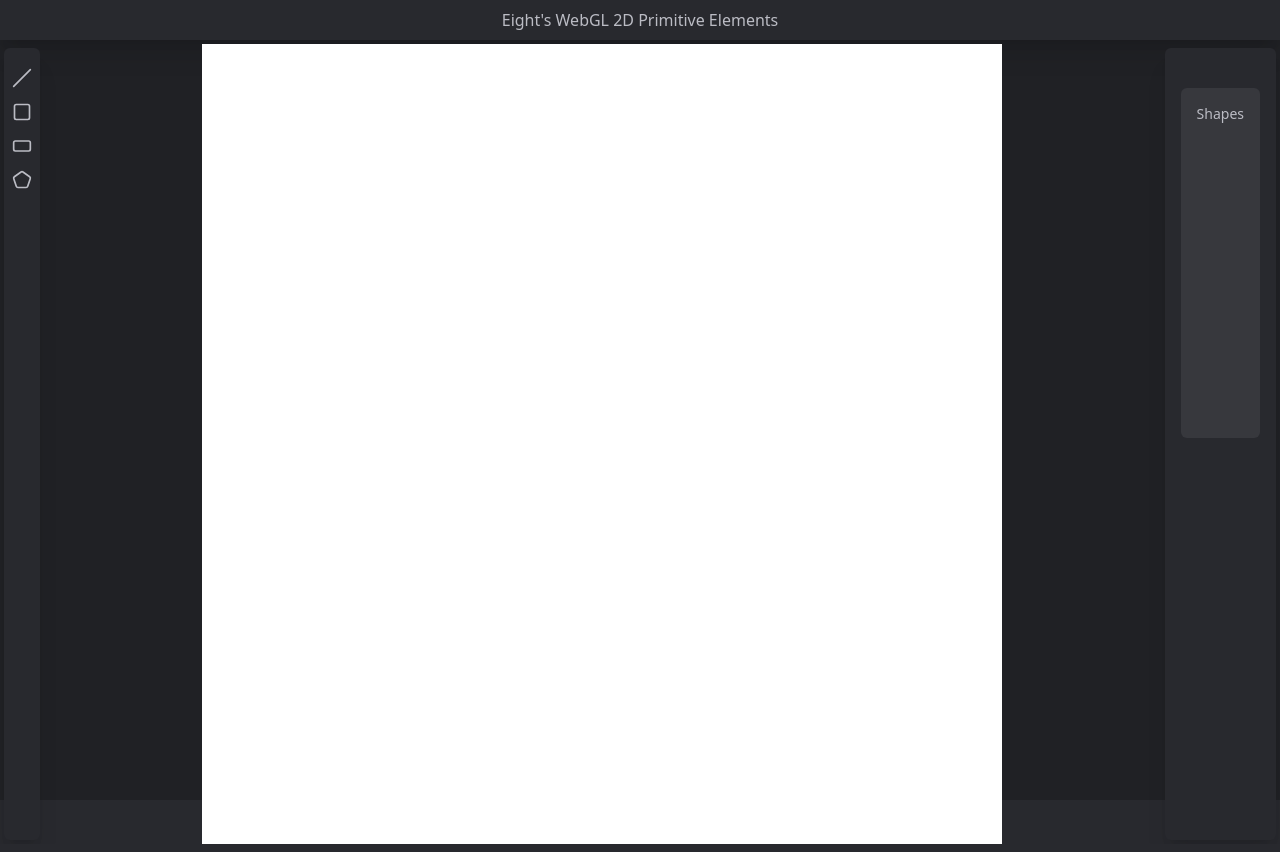
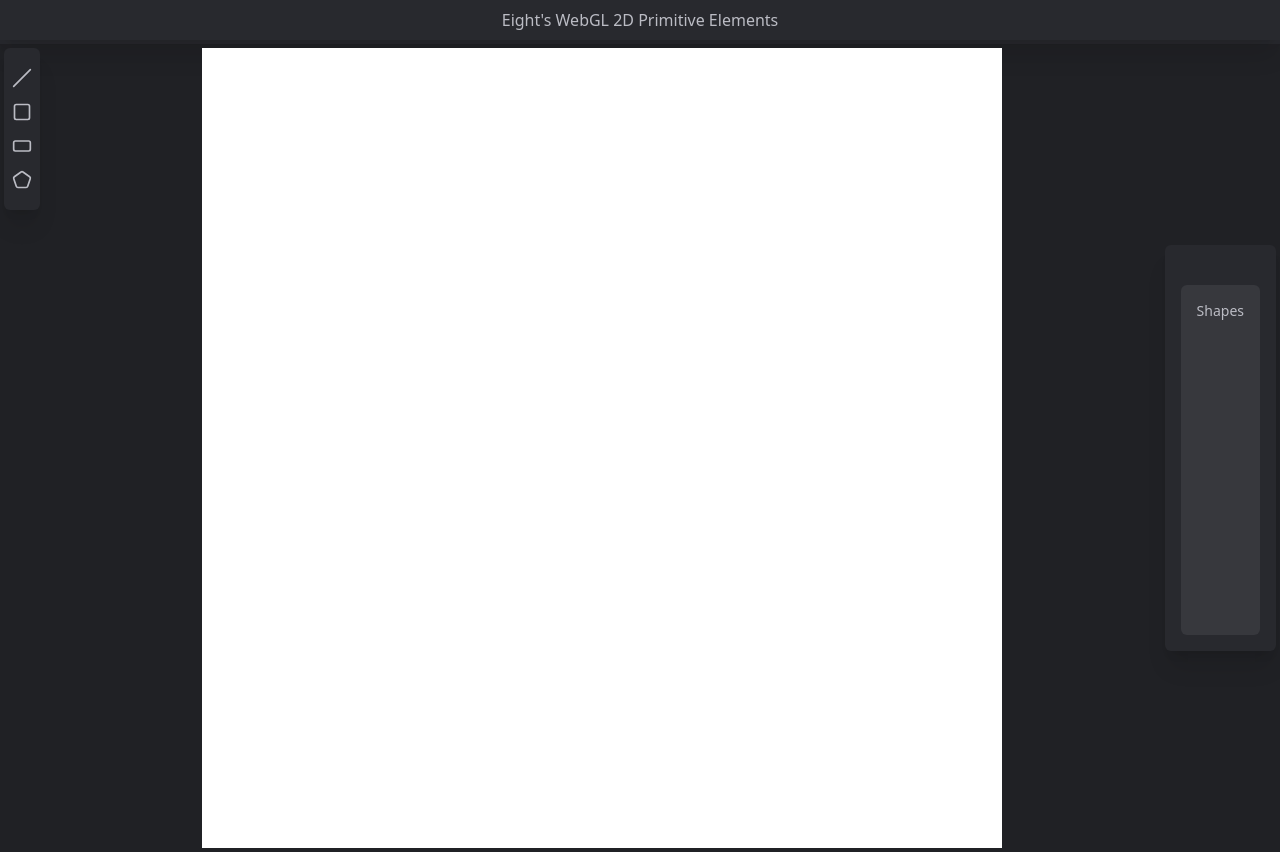
Before and after one commit to akbarmridho/tugas-besar-grafkom-1-eight, a website built with Vite: page index.html in a window 1280 px wide. Built offline with nearby package versions, Linux system fonts and the light colour scheme; what tweakpane would draw is missing.

Commit message:
refactor: appearance

```diff
--- a/index.html
+++ b/index.html
@@ -9,10 +9,10 @@
 </head>
 
 <body class="bg-primary">
-  <div class="flex flex-col bg-tertiary h-screen">
-    <h1 class="flex-none bg-primary text-md font-medium text-primary-fg text-center py-2 mb-1 shadow-xl">Eight's WebGL 2D Primitive Elements</h1>
-    <div class="flex flex-row h-full p-1 justify-between items-center">
-      <div class="flex flex-col h-full bg-primary w-fit p-1 rounded-md gap-1.5 py-4 px-1 shadow-xl" id="shape-btn-container">
+  <h1 class="bg-primary text-md font-medium text-primary-fg text-center py-2 mb-1 shadow-xl">Eight's WebGL 2D Primitive Elements</h1>
+  <div class="flex flex-col bg-tertiary">
+    <div class="flex flex-row p-1 justify-between items-center">
+      <div class="self-start flex flex-col gap-1.5 bg-primary p-1 rounded-md py-4 px-1 shadow-xl" id="shape-btn-container">
           <button class="shape-btn hover:bg-secondary hover:bg-opacity-50 rounded-sm p-1" id="line-btn">
             <i data-lucide="slash" class="size-5 text-primary-fg" ></i>
           </button>
@@ -26,8 +26,8 @@
             <i data-lucide="pentagon" class="size-5 text-primary-fg" ></i>
           </button>
       </div>
-      <div class="w-[80vw] h-full flex items-center justify-center rounded-md">
-        <canvas class="bg-white" id="canvas" width="800" height="800">
+      <div>
+        <canvas class="bg-white h-[800px] w-[800px]" id="canvas" width="800" height="800">
 
         </canvas>
       </div>
--- a/src/utils/webgl-utils.ts
+++ b/src/utils/webgl-utils.ts
@@ -13,7 +13,6 @@ export class WebglUtils {
   /**
    * Creates and compiles a shader.
    *
-   * @param {!WebGLRenderingContext} gl The WebGL Context.
    * @param {string} shaderSource The GLSL source code for the shader.
    * @param {number} shaderType The type of shader, VERTEX_SHADER or
    *     FRAGMENT_SHADER.
@@ -34,7 +33,7 @@ export class WebglUtils {
     this.gl.compileShader(shader);
 
     // Check if it compiled
-    var success = this.gl.getShaderParameter(shader, this.gl.COMPILE_STATUS);
+    const success = this.gl.getShaderParameter(shader, this.gl.COMPILE_STATUS);
     if (!success) {
       // Something went wrong during compilation; get the error
       throw 'could not compile shader:' + this.gl.getShaderInfoLog(shader);
@@ -46,7 +45,6 @@ export class WebglUtils {
   /**
    * Creates a program from 2 shaders.
    *
-   * @param {!WebGLRenderingContext} gl The WebGL context.
    * @param {!WebGLShader} vertexShader A vertex shader.
    * @param {!WebGLShader} fragmentShader A fragment shader.
    * @return {!WebGLProgram} A program.
@@ -73,7 +71,7 @@ export class WebglUtils {
     this.gl.useProgram(this.program);
 
     // Check if it linked.
-    var success = this.gl.getProgramParameter(
+    const success = this.gl.getProgramParameter(
       this.program,
       this.gl.LINK_STATUS
     );
```
Also changed, not shown: 2 other files. Lines whose indentation alone changed are shown as unchanged.
